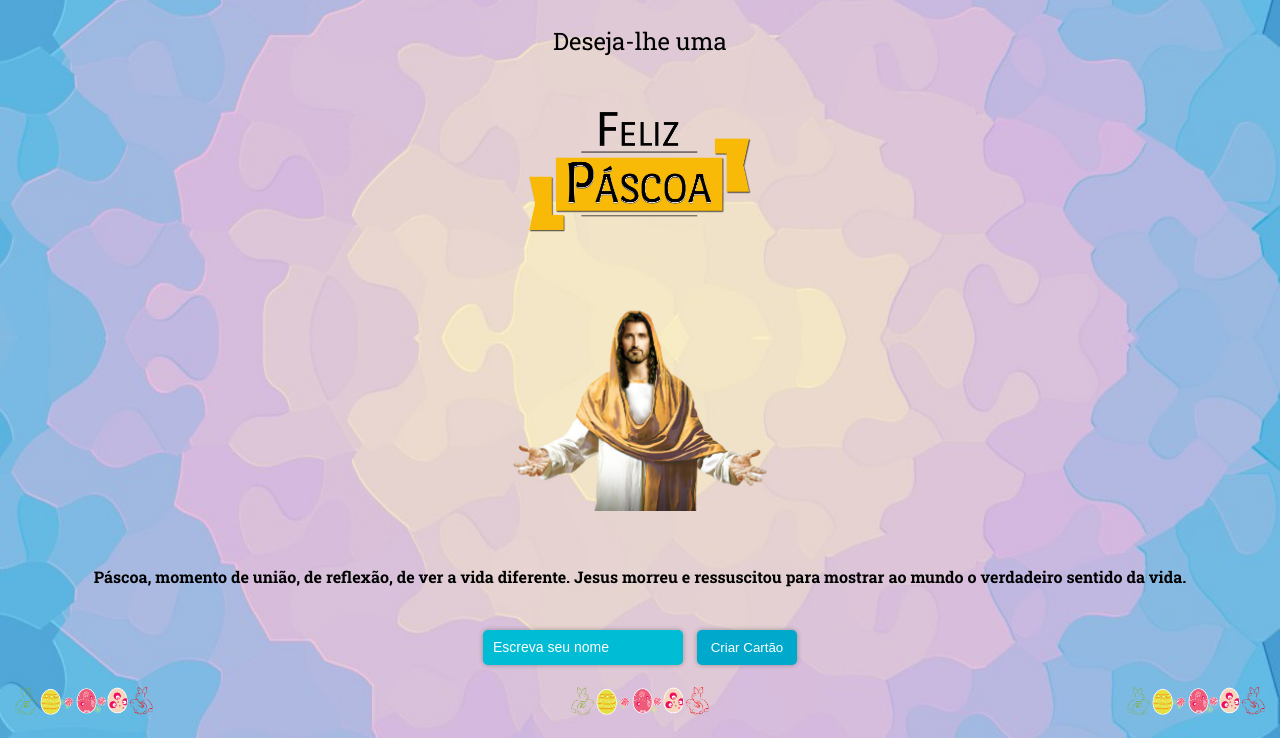
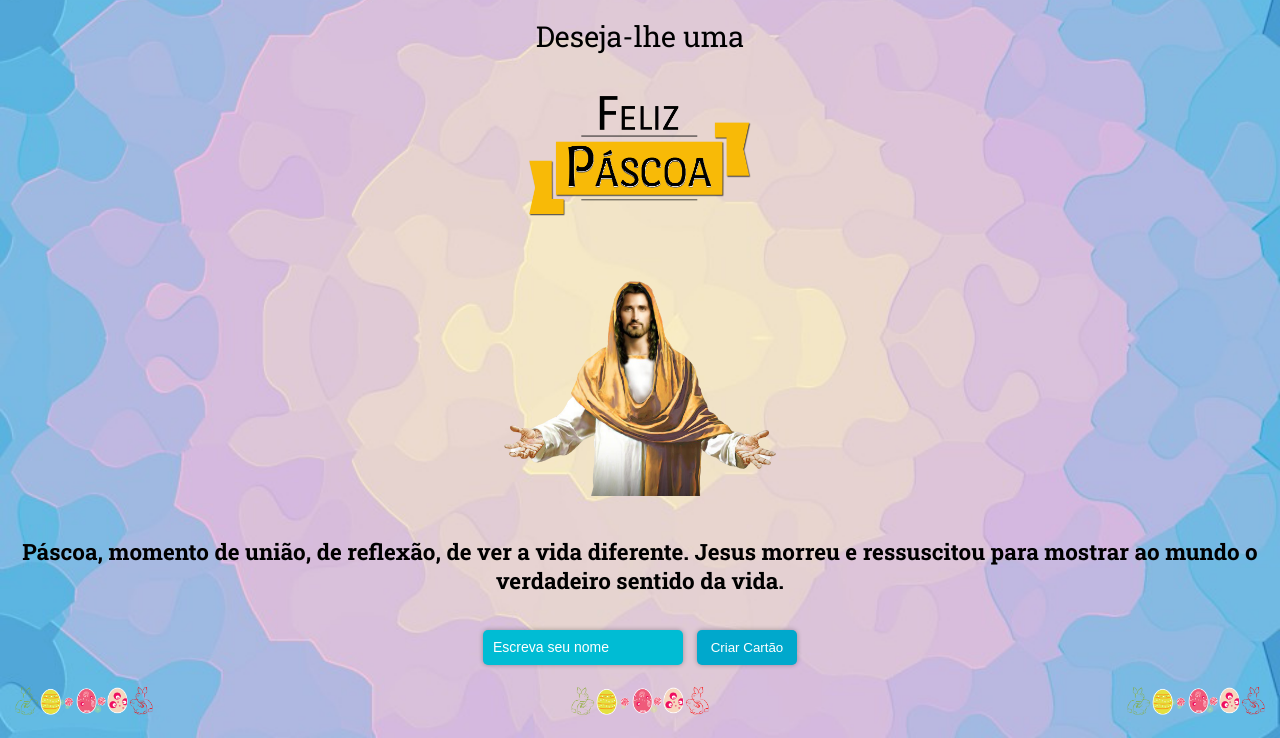
Before and after one commit to gustavo-tp/happy-easter-message, a plain HTML site: page index.html in a window 1280 px wide. Shown: the part 62-800 px from the top of the page. Drawn offline with Linux system fonts and the light colour scheme.

Commit message:
updated css and versioned 3

```diff
--- a/index.html
+++ b/index.html
@@ -4,7 +4,7 @@
     <meta charset="UTF-8" />
     <meta name="viewport" content="width=device-width, initial-scale=1.0" />
     <title>Document</title>
-    <link rel="stylesheet" href="styles.css?v=2.01" />
+    <link rel="stylesheet" href="styles.css?v=2.02" />
   </head>
   <body>
     <div id="container">
--- a/styles.css
+++ b/styles.css
@@ -58,11 +58,11 @@ main {
 }
 
 main p {
-  font-size: 1.5rem;
+  font-size: 1.8rem;
 }
 
 main p:last-child {
-  font-size: 1rem;
+  font-size: 1.4rem;
   font-weight: bold;
 }
 
@@ -71,7 +71,7 @@ main img {
 }
 
 main img + img {
-  height: 28vh;
+  height: 30vh;
 }
 
 #share {
```
